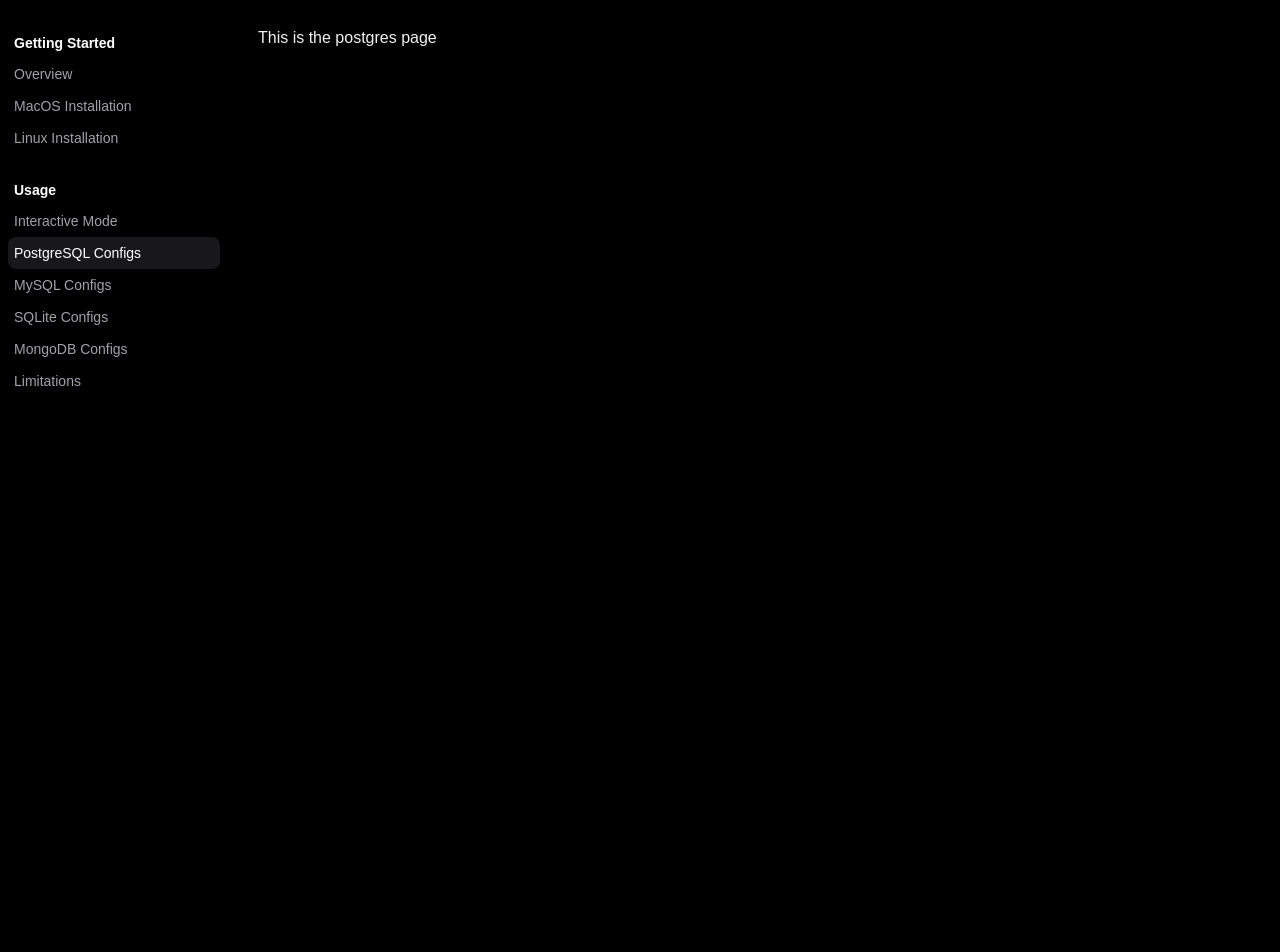
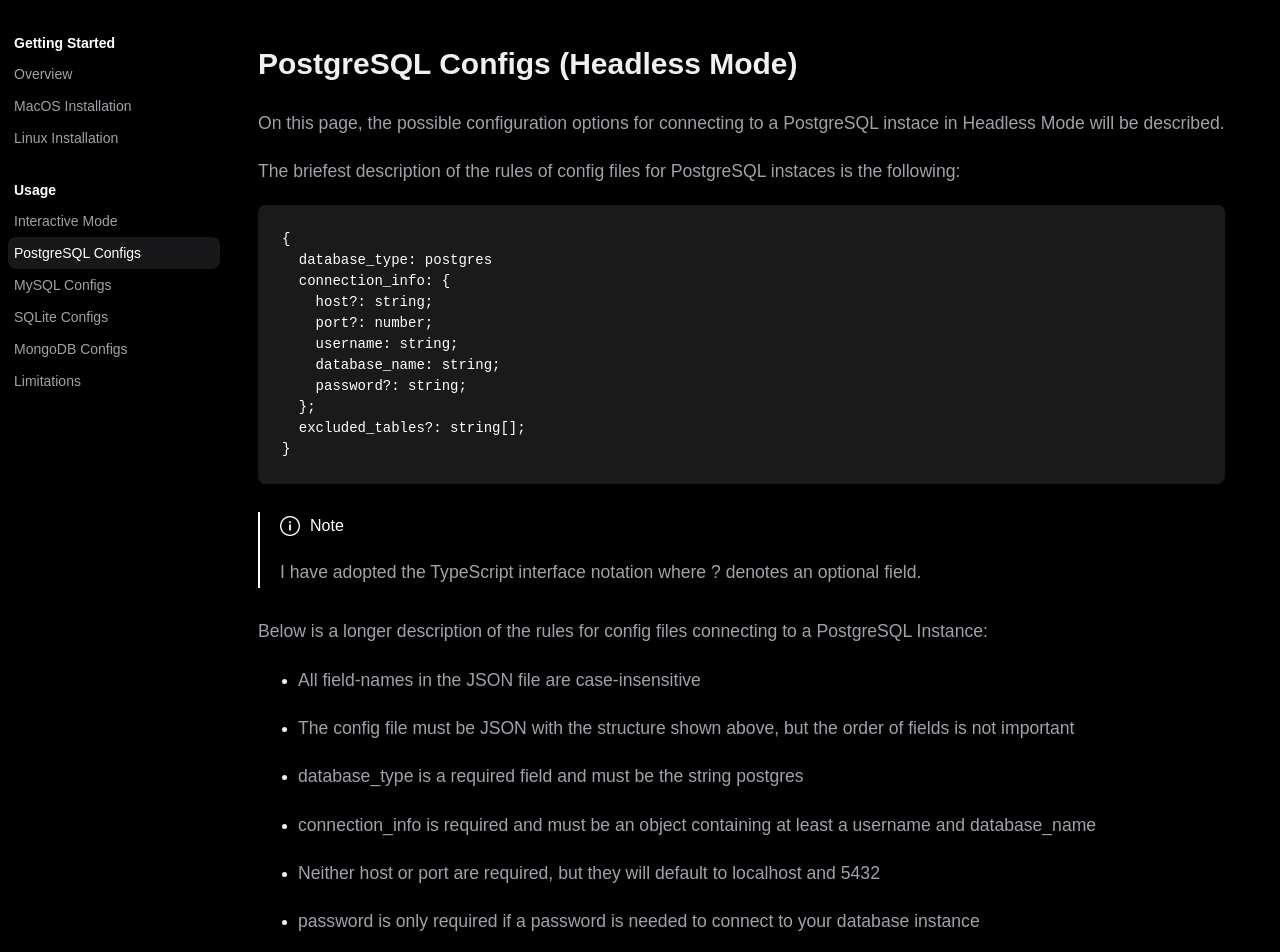
Before and after one commit to jamesdaniel3/auto-db-diagram-docs, a React (Vite) app in the folder frontend/: page /docs/usage/postgres in a window 1280 px wide. Shown: the top 952 px of the page. Before the commit the page ends 816 px from the top, so only its background shows below. Built offline with nearby package versions, Linux system fonts and the light colour scheme.

Commit message:
created the postgres usage page

```diff
--- a/frontend/src/components/pages/PostgresUsage.tsx
+++ b/frontend/src/components/pages/PostgresUsage.tsx
@@ -1,7 +1,103 @@
+import "../../styles/Pages.css";
+import infoImage from "../../assets/images/info-black.png";
+
 export default function PostgresUsage() {
+  const configString = `{
+  database_type: postgres
+  connection_info: {
+    host?: string;
+    port?: number;
+    username: string;
+    database_name: string;
+    password?: string;
+  };
+  excluded_tables?: string[];
+}`;
+
   return (
     <>
-      <p>This is the postgres page</p>
+      <p className="page-title">PostgreSQL Configs (Headless Mode)</p>
+      <p className="page-text">
+        {" "}
+        On this page, the possible configuration options for connecting to a
+        PostgreSQL instace in Headless Mode will be described.
+      </p>
+      <p className="page-text">
+        The briefest description of the rules of config files for PostgreSQL
+        instaces is the following:{" "}
+      </p>
+      <div className="config-code-container">
+        <pre className="config-code">
+          <code>{configString}</code>
+        </pre>
+      </div>
+      <div className="page-note-container" style={{ margin: "1.75em 0" }}>
+        <div className="note-top-line">
+          <img
+            className="info-image"
+            src={infoImage}
+            style={{ height: "20px", width: "20px" }}
+          />
+          <p className="page-note-label">Note</p>
+        </div>
+        <p className="page-text">
+          I have adopted the TypeScript interface notation where ? denotes an
+          optional field.
+        </p>
+      </div>
+      <p className="page-text">
+        Below is a longer description of the rules for config files connecting
+        to a PostgreSQL Instance:{" "}
+      </p>
+      <ul>
+        <li>
+          <p className="page-text">
+            {" "}
+            All field-names in the JSON file are case-insensitive
+          </p>
+        </li>
+        <li>
+          <p className="page-text">
+            {" "}
+            The config file must be JSON with the structure shown above, but the
+            order of fields is not important
+          </p>
+        </li>
+        <li>
+          <p className="page-text">
+            {" "}
+            database_type is a required field and must be the string postgres
+          </p>
+        </li>
+        <li>
+          <p className="page-text">
+            {" "}
+            connection_info is required and must be an object containing at
+            least a username and database_name
+          </p>
+        </li>
+        <li>
+          <p className="page-text">
+            {" "}
+            Neither host or port are required, but they will default to
+            localhost and 5432
+          </p>
+        </li>
+        <li>
+          <p className="page-text">
+            {" "}
+            password is only required if a password is needed to connect to your
+            database instance
+          </p>
+        </li>
+        <li>
+          <p className="page-text">
+            {" "}
+            excluded_tables is an optional list of table names (case-sensitive)
+            that you would like to be excluded from the diagram
+          </p>
+        </li>
+      </ul>
     </>
   );
 }
--- a/frontend/src/styles/Pages.css
+++ b/frontend/src/styles/Pages.css
@@ -107,3 +107,74 @@
   margin: 0;
   font-weight: 300;
 }
+
+.config-code-container {
+  background-color: #1a1a1a;
+  color: white;
+  border-radius: 8px;
+  padding: 0;
+  box-shadow: 0 4px 6px rgba(0, 0, 0, 0.1);
+  overflow: hidden;
+}
+
+.config-header {
+  display: flex;
+  justify-content: space-between;
+  align-items: center;
+  padding: 16px 24px;
+  border-bottom: 1px solid #333;
+  background-color: #2d2d2d;
+}
+
+.config-title {
+  font-size: 18px;
+  font-weight: 600;
+  margin: 0;
+  color: #ffffff;
+}
+
+.config-actions {
+  display: flex;
+  gap: 8px;
+  align-items: center;
+}
+
+.toggle-password-btn {
+  background-color: #4a5568;
+  color: #ffffff;
+  border: none;
+  padding: 6px 12px;
+  border-radius: 4px;
+  font-size: 14px;
+  cursor: pointer;
+  transition: background-color 0.2s;
+}
+
+.toggle-password-btn:hover {
+  background-color: #5a6578;
+}
+
+.copy-btn {
+  background-color: #3182ce;
+  color: #ffffff;
+  border: none;
+  padding: 6px 12px;
+  border-radius: 4px;
+  font-size: 14px;
+  cursor: pointer;
+  transition: background-color 0.2s;
+}
+
+.copy-btn:hover {
+  background-color: #2c5aa0;
+}
+
+.config-code {
+  margin: 0;
+  padding: 24px;
+  background-color: #1a1a1a;
+  overflow-x: auto;
+  font-size: 14px;
+  line-height: 1.5;
+  white-space: pre;
+}
```
